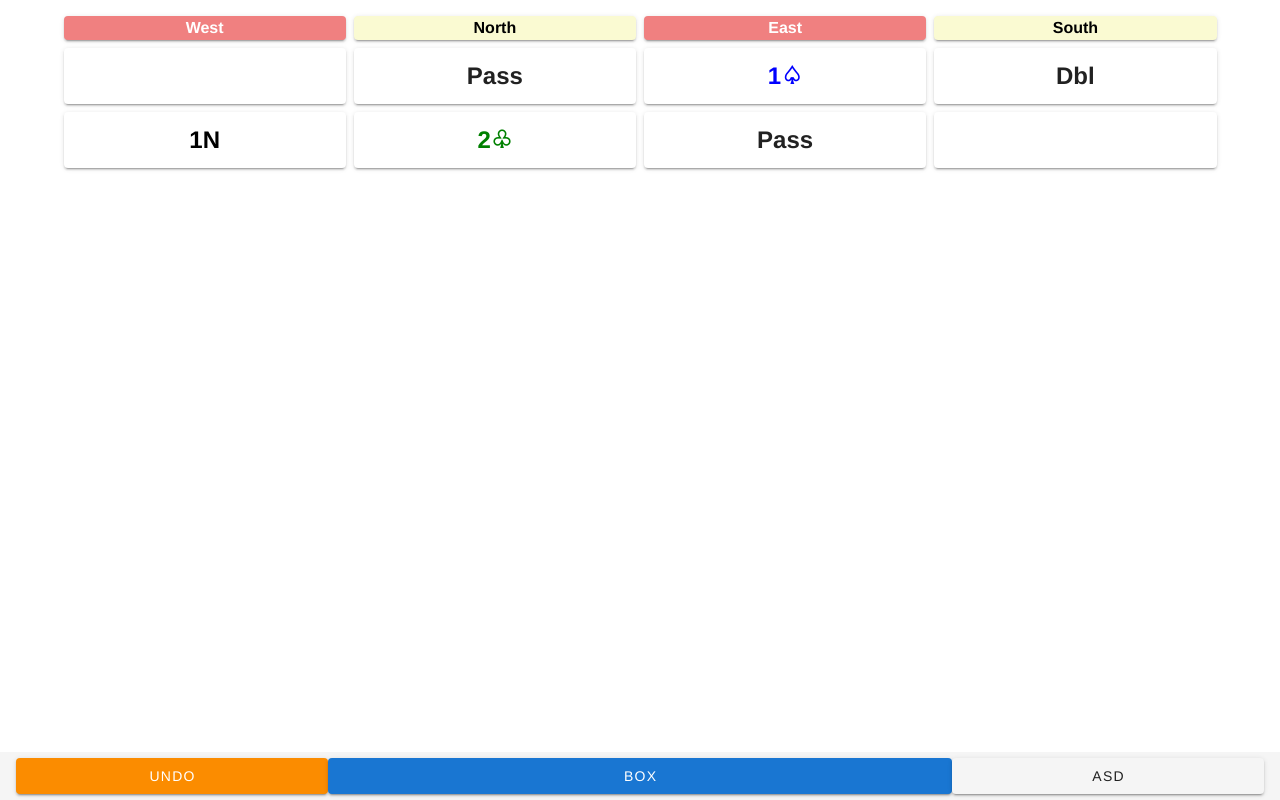
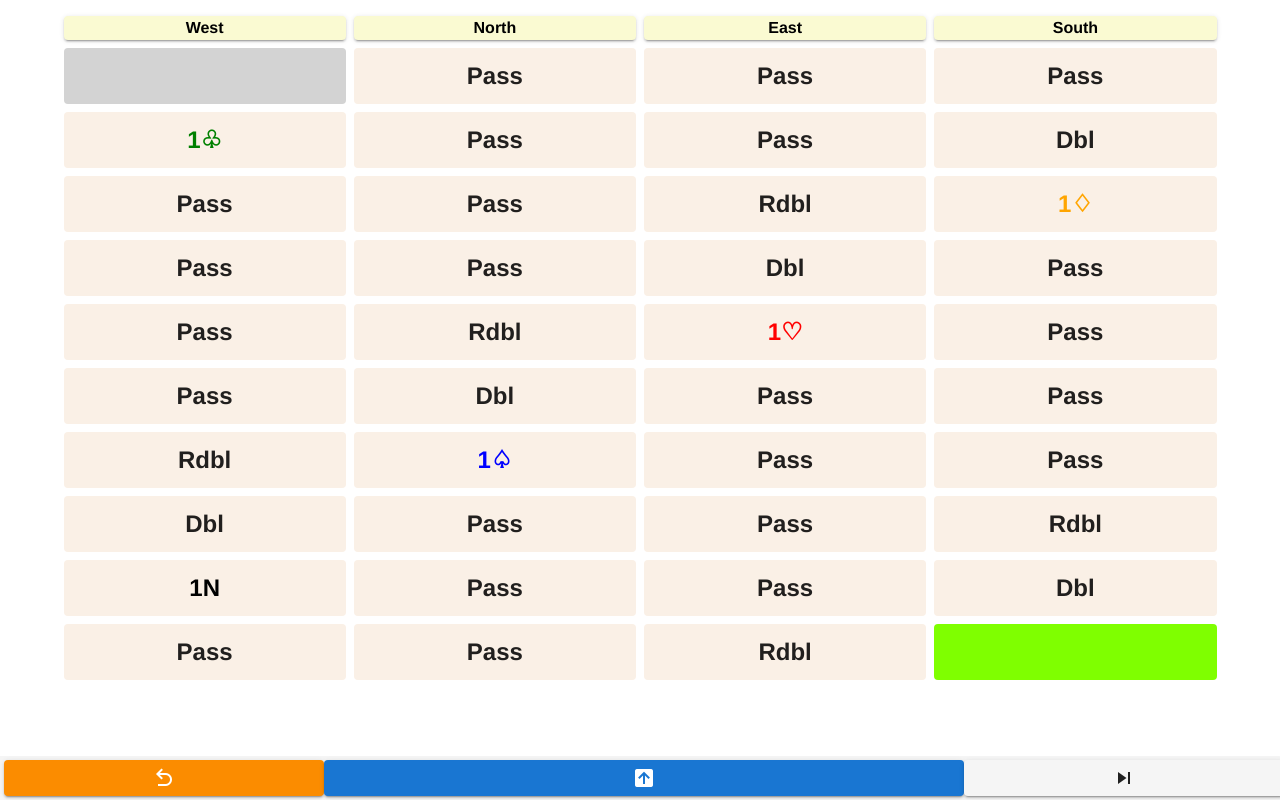
Before and after one commit to garyleung142857/bidding-box, a Vue app: page /biddingmain in a window 1280 px wide. Built offline with nearby package versions, Linux system fonts and the light colour scheme.

Commit message:
Working prototype

```diff
--- a/src/components/Call.vue
+++ b/src/components/Call.vue
@@ -1,12 +1,13 @@
 <template>
   <v-card
+    elevation="0"
     height="7vh"
     class="d-flex align-center justify-center ma-1"
+    v-bind:class="this.to_class(this.biddingCall)"
   >
-    <div
+    <span
       v-html="this.to_html(this.biddingCall)"
-      v-bind:class="'table-call label-' + this.to_strain(this.biddingCall)"
-    ></div>
+    ></span>
   </v-card>
 </template>
 
@@ -23,27 +24,38 @@ export default {
   },
   methods: {
     to_html(str){
-      if(str === '_'){return ''}
+      if(['A', 'B', 'E'].includes(str)){return ''}
       if(str in this.pxr){return this.pxr[str]}
       return str[0] + this.strains[str[1]]
     },
-    to_strain(str){
-      // for css coloring. returns one of the 5 strains or pxr or _
-      if(str.length === 1){return str}
-      return str[1]
+    to_class(str){
+      // for css coloring
+      var class_list = ['table-label']
+      if(str.length === 2 || ['P', 'X', 'R'].includes(str)){
+        class_list.push(`label-${str[1]}`)
+        class_list.push('normal-label')
+      } else {
+        class_list.push(`label-${str}`)
+      }
+      return class_list
     }
   }
 }
 </script>
 
 <style scoped>
-  .label-N {color: black}
-  .label-S {color: blue;}
-  .label-H {color: red;}
-  .label-D {color: orange;}
-  .label-C {color: green;}
+  .label-N span {color: black;}
+  .label-S span {color: blue;}
+  .label-H span {color: red;}
+  .label-D span {color: orange;}
+  .label-C span {color: green;}
 
-  .table-call{
+  .normal-label {background-color: linen !important;}
+
+  .label-A {background-color: chartreuse !important;}
+  .label-B {background-color: lightgray !important;}
+
+  .table-label{
     font-size: x-large;
     font-weight: bold;
   }
--- /dev/null
+++ b/src/components/Contract.vue
@@ -0,0 +1,51 @@
+<template>
+  <div class="contract d-flex align-center justify-center ma-1">
+    <template v-if="this.contract.declarer==null">Pass Out</template>
+    <template v-else>
+      <span
+        :class="'contract-' + this.contract.bid[1]"
+        v-html="this.bid_to_html(this.contract.bid)"
+      ></span>
+      <span>{{this.to_pxr(this.contract.pxr)}} by {{this.contract.declarer}}</span>
+    </template>
+  </div>
+</template>
+<script>
+export default {
+  name: 'Contract',
+  props: {
+    contract: Object,
+    vul: Boolean
+  },
+  data(){
+    return {
+      strains: {'N': 'N', 'S': '&#9828;', 'H': '&#9825;', 'D': '&#9826;', 'C': '&#9831;'},
+    }
+  },
+  methods: {
+    bid_to_html(str){
+      return str[0] + this.strains[str[1]]
+    },
+    to_pxr(str){
+      if (str === 'P'){
+        return ''
+      } else if (str === 'X') {
+        return 'X'
+      } else {
+        return 'XX'
+      }
+    }
+  }
+}
+</script>
+<style>
+  .contract-N {color: black}
+  .contract-S {color: blue;}
+  .contract-H {color: red;}
+  .contract-D {color: orange;}
+  .contract-C {color: green;}
+
+  .contract {
+    font-weight: bold;
+  }
+</style>
--- a/src/views/BiddingMain.vue
+++ b/src/views/BiddingMain.vue
@@ -4,17 +4,20 @@
       :history="this.history"
       :boardNum="this.boardNum"
       :curPlayer="this.curPlayer"
+      :ended="this.contract.bid != null"
     ></BiddingTable>
-    <v-footer fixed>
+    <v-footer fixed padless>
       <v-row justify="center" no-gutters>
         <v-col cols=3>
-          <v-btn block color="warning">Undo</v-btn>
+          <v-btn block color="warning" class="d-flex align-center justify-center ma-1" @click="undo()">
+            <v-icon>mdi-arrow-u-left-top</v-icon>
+          </v-btn>
         </v-col>
-        <v-col col=6>
+        <v-col col=6 v-if="contract.bid == null">
           <v-dialog v-model="dialog" width="90vw">
             <template v-slot:activator="{on, attrs}">
-              <v-btn block color="primary" v-bind="attrs" v-on="on">
-                Box
+              <v-btn class="d-flex align-center justify-center ma-1" block color="primary" v-bind="attrs" v-on="on">
+                <v-icon>mdi-arrow-up-box</v-icon>
               </v-btn>
             </template>
             <v-card>
@@ -25,8 +28,15 @@
             </v-card>
           </v-dialog>
         </v-col>
+        <v-col col=6 v-else>
+          <div class="d-flex align-center justify-center ma-1">
+            <Contract :contract="contract" :vul="is_vul(contract.declarer)"></Contract>
+          </div>
+        </v-col>
         <v-col cols=3>
-          <v-btn block @click="advanceBoard()">asd</v-btn>
+          <v-btn block class="d-flex align-center justify-center ma-1" @click="advanceBoard()">
+            <v-icon>mdi-skip-next</v-icon>
+          </v-btn>
         </v-col>
       </v-row>
     </v-footer>
@@ -36,17 +46,18 @@
 <script>
 import BiddingTable from '@/views/BiddingTable.vue'
 import BoxSelect from '@/views/BoxSelect.vue'
+import Contract from '@/components/Contract.vue'
 
 export default {
   name: 'BiddingMain',
   components: {
-    BiddingTable, BoxSelect
+    BiddingTable, BoxSelect, Contract
   },
   data(){
     return {
       PLAYERS: ['W', 'N', 'E', 'S'],
-      history: ['P', '1S', 'X', '1N', '2C', 'P'],
-      boardNum: 9,
+      history: ['P', 'P', 'P', '1C', 'P', 'P', 'X', 'P', 'P', 'R', '1D', 'P', 'P', 'X', 'P', 'P', 'R', '1H', 'P', 'P', 'X', 'P', 'P', 'R', '1S', 'P', 'P', 'X', 'P', 'P', 'R', '1N', 'P', 'P', 'X', 'P', 'P', 'R'],
+      boardNum: 1,
       dialog: false
     }
   },
@@ -55,11 +66,16 @@ export default {
       return this.PLAYERS[(this.boardNum + this.history.length) % 4]
     },
     biddingState: function(){
-      var lastBid = 'P'
+      var i = this.history.length
+      var lastBid = ''
       var lastBidPos = -1
       var rdblPos = -1
       var dblPos = -1
-      var i = this.history.length
+      var contract = {
+        bid: null,
+        declarer: null,
+        pxr: null
+      }
       while (i-- && lastBidPos < 0){
         var curCall = this.history[i]
         if (curCall !== 'P'){
@@ -71,10 +87,36 @@ export default {
           }
         }
       }
-      var canDbl = (dblPos < 0 && rdblPos < 0 && (this.history.length - lastBidPos) % 2 === 1)
-      var canRdbl = (rdblPos < 0 && dblPos >= 0 && (this.history.length - dblPos) % 2 === 1)
-      console.log([lastBid, canDbl, canRdbl])
-      return [lastBid, canDbl, canRdbl]
+      var canDbl = (lastBidPos >= 0 && dblPos < 0 && rdblPos < 0 && (this.history.length - lastBidPos) % 2 === 1)
+      var canRdbl = (lastBidPos >= 0 && rdblPos < 0 && dblPos >= 0 && (this.history.length - dblPos) % 2 === 1)
+      // detect if bidding has ended
+      i = this.history.length
+      if (this.history.length >= 4){
+        if (this.history[i-1] === 'P' && this.history[i-2] === 'P' && this.history[i-3] === 'P' ){
+          if (this.history[i-4] === 'P'){
+            contract.bid = 'PO'
+          } else {
+            contract.bid = lastBid
+            for (let j = lastBidPos % 2; j <= lastBidPos; j+=2){
+              if(this.strain_of_call(this.history[j]) === this.strain_of_call(lastBid)){
+                contract.declarer = this.PLAYERS[(this.boardNum + j) % 4]
+                break
+              }
+            }
+            if (rdblPos >= 0){
+              contract.pxr = 'R'
+            } else if (dblPos >= 0){
+              contract.pxr = 'X'
+            } else {
+              contract.pxr = 'P'
+            }
+          }
+        }
+      }
+      return [lastBid, canDbl, canRdbl, contract]
+    },
+    contract: function(){
+      return this.biddingState[3]
     }
   },
   methods: {
@@ -82,12 +124,38 @@ export default {
       this.history.push(call)
     },
     advanceBoard: function(){
+      this.history = []
       if(this.boardNum === 16){
-        this.boardNum = 1
+        this.boardNum = 0
+      }
+      this.boardNum += 1
+    },
+    undo: function(){
+      if (this.history.length > 0){
+        this.history.pop()
+      }
+    },
+    is_vul(player){
+      if (['E', 'W'].includes(player)){
+        return [3, 4, 6, 7, 9, 10, 13, 16].includes(player)
       } else {
-        this.boardNum += 1
+        return [2, 4, 5, 7, 10, 12, 13, 15].includes(player)
+      }
+    },
+    strain_of_call(call){
+      if(call.length === 1){
+        return ''
+      } else {
+        return call[1]
       }
     },
   }
 }
 </script>
+
+<style>
+  #biddingtable{
+    overflow-y: auto;
+    max-height: 90vh;
+  }
+</style>
--- a/src/views/BiddingTable.vue
+++ b/src/views/BiddingTable.vue
@@ -43,7 +43,8 @@ export default {
   props: {
     history: Array,
     boardNum: Number,
-    curPlayer: String
+    curPlayer: String,
+    ended: Boolean,
   },
   data(){
     return {
@@ -57,9 +58,12 @@ export default {
     },
     hist_2d: function(){
       var hist = [...this.history]
+      if (this.contract == null){
+        hist.push('A')  // A = pending
+      }
       var hist_2 = []
-      for (let i = 0; i < this.dlr_pos; i++){hist.splice(0, 0, '_')}  // West will be the first
-      while (hist.length % 4 > 0){hist.push('_')}  // multiple of 4
+      for (let i = 0; i < this.dlr_pos; i++){hist.splice(0, 0, 'B')}  // West will be the first B = buffer
+      while (hist.length % 4 > 0){hist.push('E')}  // multiple of 4. E = blank
       for (let j = 0; j < hist.length; j = j + 4){
         hist_2.push(hist.slice(j, j + 4))
       }
--- a/src/views/BoxSelect.vue
+++ b/src/views/BoxSelect.vue
@@ -83,7 +83,9 @@ export default {
       this.$emit('selectCall', selected_call)
     },
     invalid_bid(level, strain){
-      if(level < this.last_bid[0]){
+      if(this.last_bid === ''){
+        return false
+      } else if(level < this.last_bid[0]){
         return true
       } else if (level > this.last_bid[0]){
         return false
```
